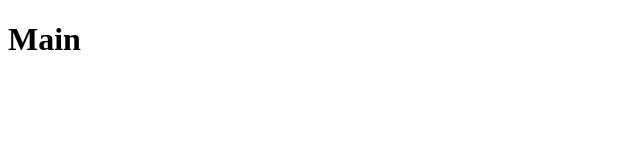
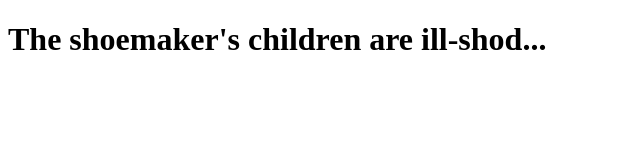
Before and after one commit to 842u/842u.github.io, a plain HTML site: page index.html in a window 1280 px wide. Shown: the whole page, without its empty margins (0-640 px from the left). Drawn offline with Linux system fonts and the light colour scheme.

Commit message:
Update index.html

```diff
--- a/index.html
+++ b/index.html
@@ -7,6 +7,6 @@
   <title>Document</title>
 </head>
 <body>
-  <h1>Main</h1>
+  <h1>The shoemaker's children are ill-shod...</h1>
 </body>
 </html>
```
